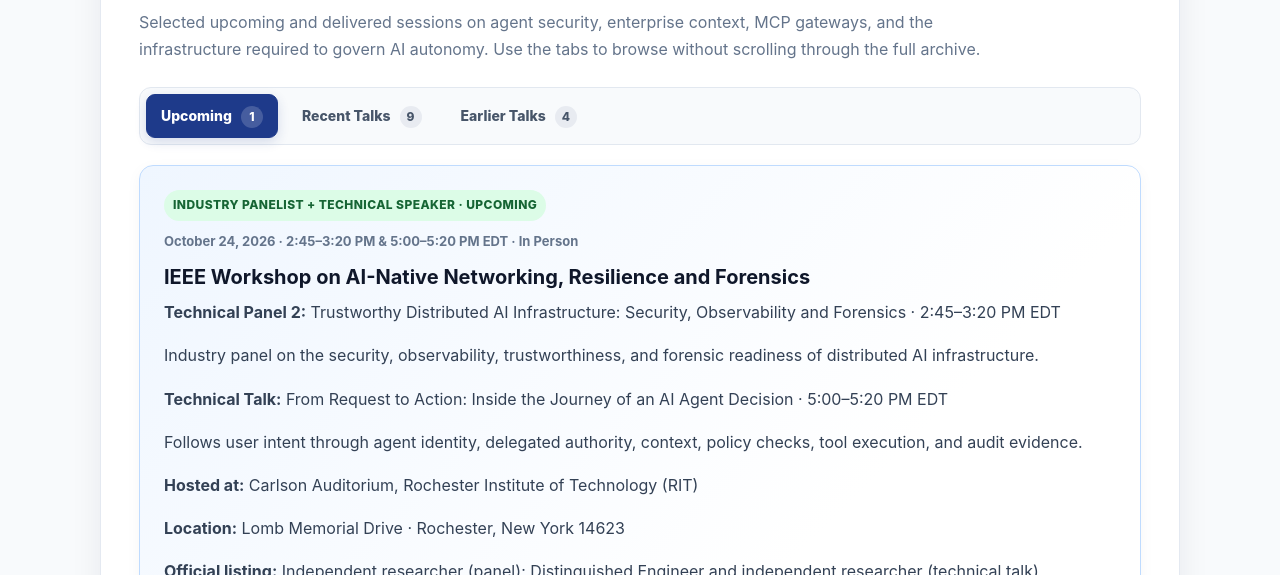
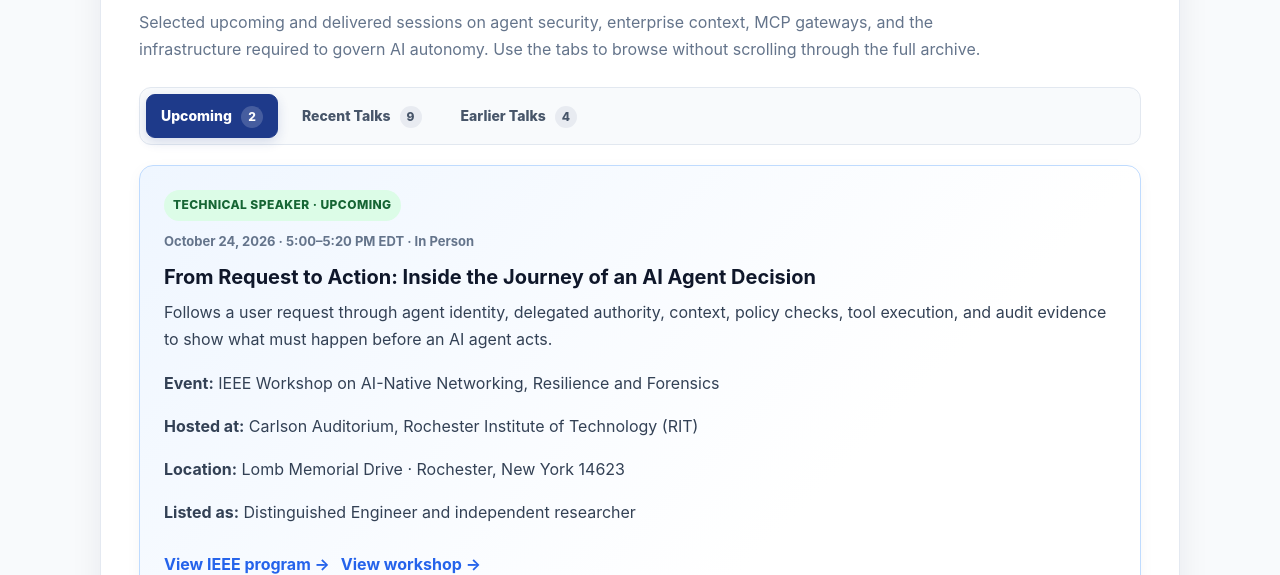
Before and after one commit to venkataphanipatelkhana/venkataphanipatelkhana.github.io, a plain HTML site: page index.html in a window 1280 px wide. Both pictures are taken after a click on the link "View Speaking Portfolio". Shown: the part 733-1308 px from the top of the page. Drawn offline with Linux system fonts and the light colour scheme.

Commit message:
Update index.html

```diff
--- a/index.html
+++ b/index.html
@@ -1014,7 +1014,7 @@
 <p class="section-intro">Selected upcoming and delivered sessions on agent security, enterprise context, MCP gateways, and the infrastructure required to govern AI autonomy. Use the tabs to browse without scrolling through the full archive.</p>
 <div class="tabs-shell" data-tabs="">
 <div aria-label="Speaking portfolio" class="tab-list" role="tablist">
-<button aria-controls="panel-speaking-upcoming" aria-selected="true" class="tab-button" id="tab-speaking-upcoming" role="tab">Upcoming <span class="tab-count">1</span></button>
+<button aria-controls="panel-speaking-upcoming" aria-selected="true" class="tab-button" id="tab-speaking-upcoming" role="tab">Upcoming <span class="tab-count">2</span></button>
 <button aria-controls="panel-speaking-recent" aria-selected="false" class="tab-button" id="tab-speaking-recent" role="tab" tabindex="-1">Recent Talks <span class="tab-count">9</span></button>
 <button aria-controls="panel-speaking-earlier" aria-selected="false" class="tab-button" id="tab-speaking-earlier" role="tab" tabindex="-1">Earlier Talks <span class="tab-count">4</span></button>
 </div>
@@ -1022,16 +1022,29 @@
 <div class="talk-grid">
 
 <article class="card featured">
-<span class="status status-upcoming">Industry Panelist + Technical Speaker · Upcoming</span>
-<time class="date" datetime="2026-10-24T14:45:00-04:00">October 24, 2026 · 2:45–3:20 PM &amp; 5:00–5:20 PM EDT · In Person</time>
-<h3>IEEE Workshop on AI-Native Networking, Resilience and Forensics</h3>
-<p><strong>Technical Panel 2:</strong> Trustworthy Distributed AI Infrastructure: Security, Observability and Forensics · 2:45–3:20 PM EDT</p>
-<p>Industry panel on the security, observability, trustworthiness, and forensic readiness of distributed AI infrastructure.</p>
-<p><strong>Technical Talk:</strong> From Request to Action: Inside the Journey of an AI Agent Decision · 5:00–5:20 PM EDT</p>
-<p>Follows user intent through agent identity, delegated authority, context, policy checks, tool execution, and audit evidence.</p>
+<span class="status status-upcoming">Technical Speaker · Upcoming</span>
+<time class="date" datetime="2026-10-24T17:00:00-04:00">October 24, 2026 · 5:00–5:20 PM EDT · In Person</time>
+<h3>From Request to Action: Inside the Journey of an AI Agent Decision</h3>
+<p>Follows a user request through agent identity, delegated authority, context, policy checks, tool execution, and audit evidence to show what must happen before an AI agent acts.</p>
+<p><strong>Event:</strong> IEEE Workshop on AI-Native Networking, Resilience and Forensics</p>
 <p><strong>Hosted at:</strong> Carlson Auditorium, Rochester Institute of Technology (RIT)</p>
 <p><strong>Location:</strong> Lomb Memorial Drive · Rochester, New York 14623</p>
-<p><strong>Official listing:</strong> Independent researcher (panel); Distinguished Engineer and independent researcher (technical talk)</p>
+<p><strong>Listed as:</strong> Distinguished Engineer and independent researcher</p>
+<div class="actions">
+<a class="text-link" href="https://events.vtools.ieee.org/m/580732" rel="noopener noreferrer" target="_blank">View IEEE program →</a>
+<a class="text-link" href="https://ainativenetworking.ieee.org/workshop-2026/" rel="noopener noreferrer" target="_blank">View workshop →</a>
+</div>
+</article>
+
+<article class="card">
+<span class="status status-upcoming">Industry Panelist · Upcoming</span>
+<time class="date" datetime="2026-10-24T14:45:00-04:00">October 24, 2026 · 2:45–3:20 PM EDT · In Person</time>
+<h3>Trustworthy Distributed AI Infrastructure: Security, Observability and Forensics</h3>
+<p>Industry panel on the security, observability, trustworthiness, and forensic readiness of distributed AI infrastructure.</p>
+<p><strong>Event:</strong> IEEE Workshop on AI-Native Networking, Resilience and Forensics</p>
+<p><strong>Hosted at:</strong> Carlson Auditorium, Rochester Institute of Technology (RIT)</p>
+<p><strong>Location:</strong> Lomb Memorial Drive · Rochester, New York 14623</p>
+<p><strong>Listed as:</strong> Independent researcher</p>
 <div class="actions">
 <a class="text-link" href="https://events.vtools.ieee.org/m/580732" rel="noopener noreferrer" target="_blank">View IEEE program →</a>
 <a class="text-link" href="https://ainativenetworking.ieee.org/workshop-2026/" rel="noopener noreferrer" target="_blank">View workshop →</a>
```
